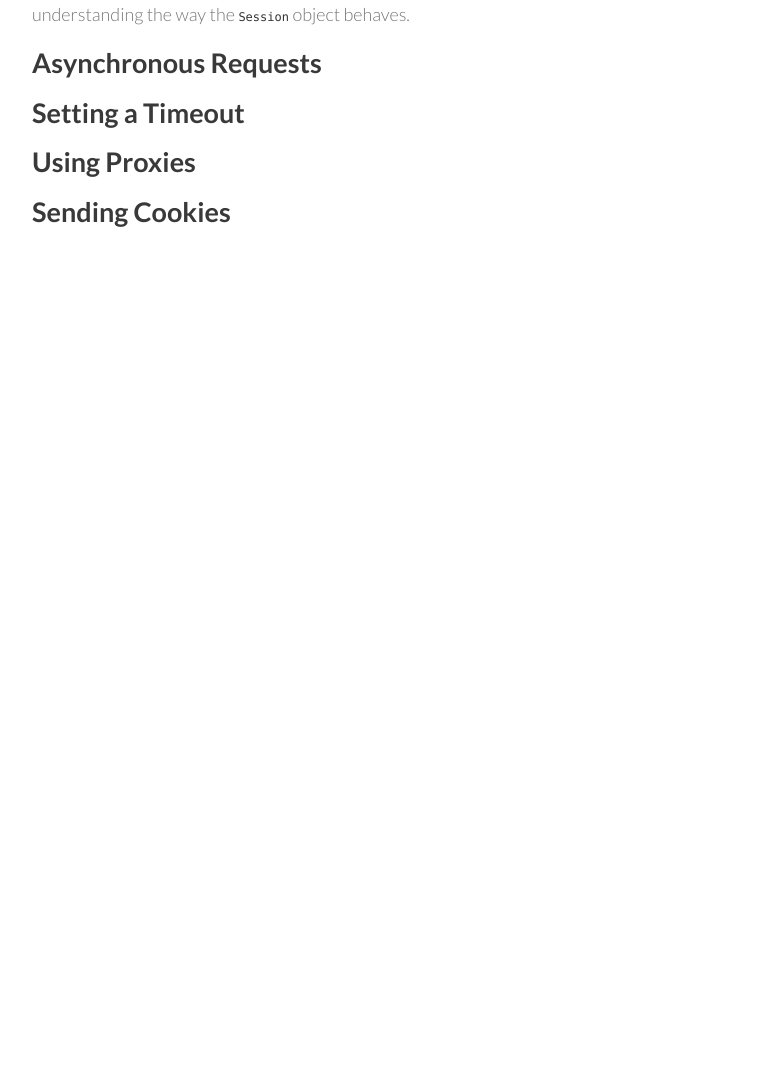
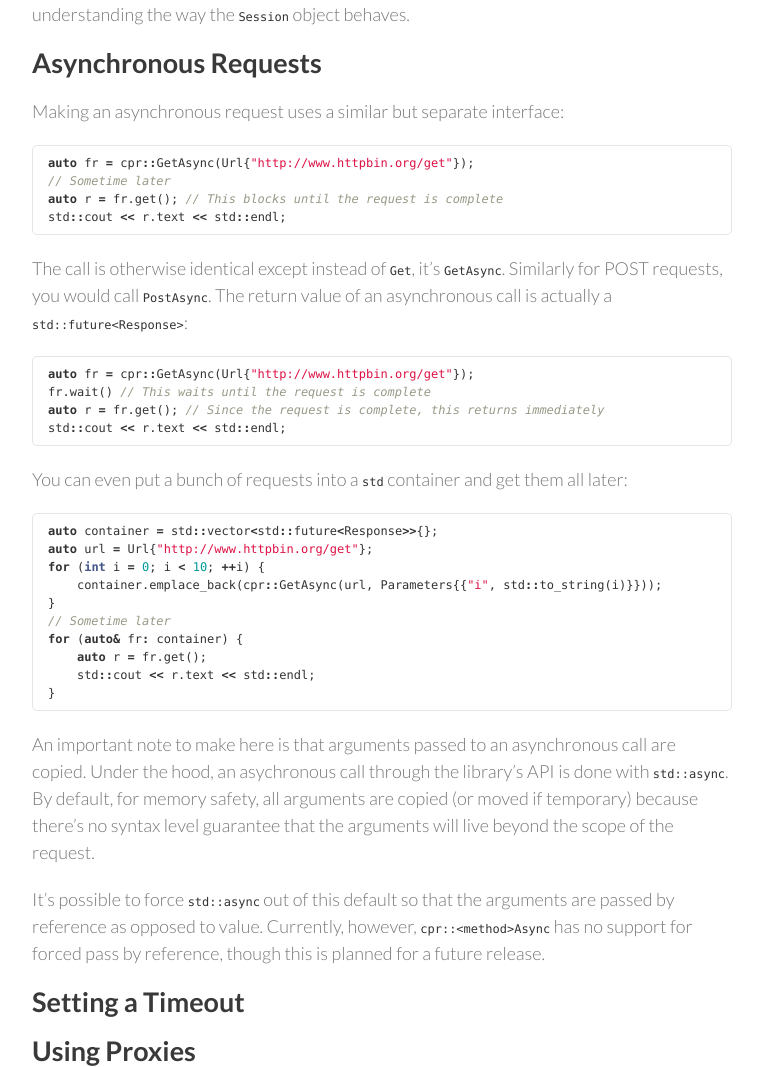
Before and after one commit to libcpr/cpr, a Jekyll site: the page built from advanced-usage.md, in a window 1280 px wide and 1400 px high, scrolled down 1797 px. Shown: the part 333-1400 px from the top of the window, without its empty margins (388-1151 px from the left). Built offline with Jekyll 4.4.1, drawn with Linux system fonts in a browser that asks for light colours; nearby versions of some CDN libraries; Markdown is read by kramdown in place of the engine named in the settings; before the commit the page ends 2427 px from its top, so only the background shows below that.

Commit message:
Flesh out asynchronous request advanced usage topic

````diff
--- a/advanced-usage.md
+++ b/advanced-usage.md
@@ -97,6 +97,45 @@ The key to all of this is actually the way [libcurl](http://curl.haxx.se/libcurl
 
 ## Asynchronous Requests
 
+Making an asynchronous request uses a similar but separate interface:
+
+```c++
+auto fr = cpr::GetAsync(Url{"http://www.httpbin.org/get"});
+// Sometime later
+auto r = fr.get(); // This blocks until the request is complete
+std::cout << r.text << std::endl;
+```
+
+The call is otherwise identical except instead of `Get`, it's `GetAsync`. Similarly for POST requests, you would call `PostAsync`. The return value of an asynchronous call is actually a `std::future<Response>`:
+
+```c++
+auto fr = cpr::GetAsync(Url{"http://www.httpbin.org/get"});
+fr.wait() // This waits until the request is complete
+auto r = fr.get(); // Since the request is complete, this returns immediately
+std::cout << r.text << std::endl;
+```
+
+You can even put a bunch of requests into a `std` container and get them all later:
+
+{% raw %}
+```c++
+auto container = std::vector<std::future<Response>>{};
+auto url = Url{"http://www.httpbin.org/get"};
+for (int i = 0; i < 10; ++i) {
+    container.emplace_back(cpr::GetAsync(url, Parameters{{"i", std::to_string(i)}}));
+}
+// Sometime later
+for (auto& fr: container) {
+    auto r = fr.get();
+    std::cout << r.text << std::endl;
+}
+```
+{% endraw %}
+
+An important note to make here is that arguments passed to an asynchronous call are copied. Under the hood, an asychronous call through the library's API is done with `std::async`. By default, for memory safety, all arguments are copied (or moved if temporary) because there's no syntax level guarantee that the arguments will live beyond the scope of the request.
+
+It's possible to force `std::async` out of this default so that the arguments are passed by reference as opposed to value. Currently, however, `cpr::<method>Async` has no support for forced pass by reference, though this is planned for a future release.
+
 ## Setting a Timeout
 
 ## Using Proxies
````
